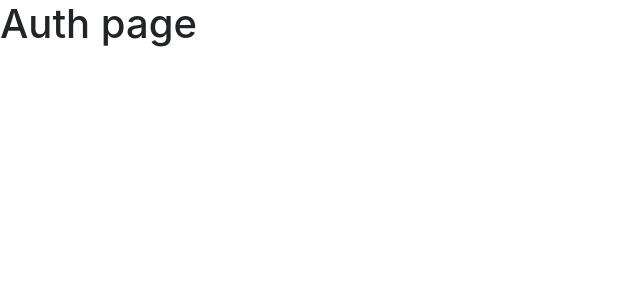
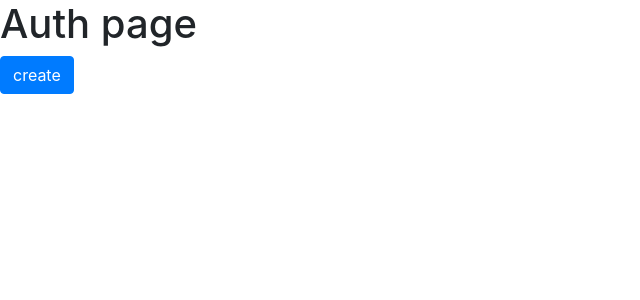
Before and after one commit to lakshithaf/React-Auth, a React (Create React App) app: page / in a window 1280 px wide. Shown: the top 300 px of the page, without its empty margins (0-640 px from the left). Built offline with nearby package versions, Linux system fonts and the light colour scheme.

Commit message:
Add custom components in to app

```diff
--- /dev/null
+++ b/src/components/Buttons/ButtonSubmit.js
@@ -0,0 +1,16 @@
+import React from 'react'
+import PropTypes from 'prop-types'
+
+function ButtonSubmit({ labelName, customClassName, id, action }) {
+    return (
+        <div className="button-container">
+            <button type="button" className="btn btn-primary">{ labelName }</button>
+        </div>
+    )
+}
+
+ButtonSubmit.propTypes = {
+
+}
+
+export default ButtonSubmit
--- a/src/pages/auth/auth.js
+++ b/src/pages/auth/auth.js
@@ -1,10 +1,13 @@
 import React from 'react';
 import PropTypes from 'prop-types';
+
+import ButtonSubmit from '../../components/Buttons/ButtonSubmit'
 
 function AuthPage(props) {
     return (
         <div className="auth-container">
             <h1>Auth page</h1>
+            <ButtonSubmit labelName={"create"}/>
         </div>
     )
 }
```
